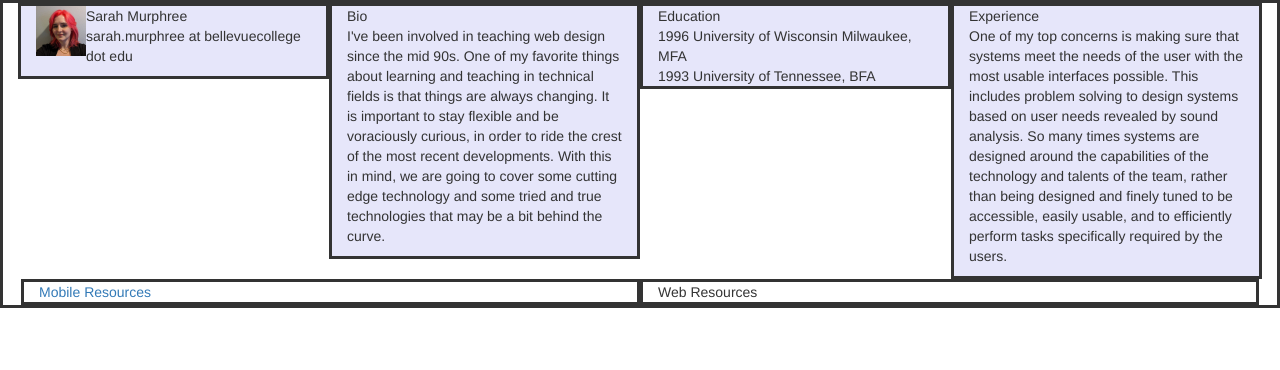
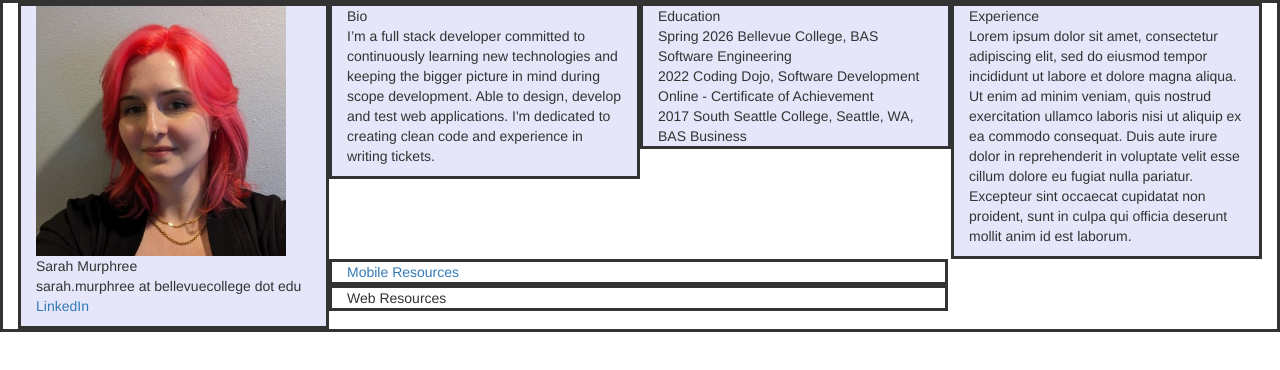
Before and after one commit to smurph7894/Portfolio, a plain HTML site: page index.html in a window 1280 px wide. Drawn offline with Linux system fonts and the light colour scheme.

Commit message:
edit photo, bio, add LinkedIn Link, and education

```diff
--- a/index.html
+++ b/index.html
@@ -64,7 +64,7 @@ TURN BORDERS OFF, TURN BORDERS OFF, REPEAT, TURN BORDERS OFF FOR PRODUCTION.  DO
             background-color: lightblue;
         }
 
-        }
+
     </style>
 
 </head>
@@ -74,29 +74,42 @@ TURN BORDERS OFF, TURN BORDERS OFF, REPEAT, TURN BORDERS OFF FOR PRODUCTION.  DO
     <div class="container-fluid">
 
             <div class="col col-sm-6 col-md-4 col-lg-3 col-xl-12">
-                <img src="./images/ProfilePic.jpg" style="float:left; height:50px; margin:0px;">
+                <img src="./images/ProfilePic.jpg" style="float:left; height:250px; aspect-ratio: 1/1; margin:0px;">
                 <p>
                     Sarah Murphree<br>
                     sarah.murphree at bellevuecollege dot edu
+                    <a href="https://www.linkedin.com/in/sarah-murphree/">LinkedIn</a>
                 </p>
             </div><!-- port 1-->
 
             <div class="col col-sm-6 col-md-4 col-lg-3 col-xl-12">
                 <p>
-                    <span class="strong">Bio<br></span>I've been involved in teaching web design since the mid 90s. One of my favorite things about learning and teaching in technical fields is that things are always changing.  It is important to stay flexible and be voraciously curious, in order to ride the crest of the most recent developments. With this in mind, we are going to cover some cutting edge technology and some tried and true technologies that may be a bit behind the curve.
+                    <span class="strong">
+                        Bio
+                        <br>
+                        </span>
+                        I’m a full stack developer committed to continuously learning new technologies
+                        and keeping the bigger picture in mind during scope development. Able to design, develop
+                        and test web applications. I'm dedicated to creating clean code and experience in writing tickets.
+
                 </p>
             </div> <!-- port 2-->
 
             <div class="col col-sm-6 col-md-4 col-lg-3 col-xl-12 hidden-xs hidden-sm">
                 Education<br>
-                1996 University of Wisconsin Milwaukee, MFA<br>
-                1993 University of Tennessee, BFA
+                Spring 2026 Bellevue College, BAS Software Engineering<br>
+                2022 Coding Dojo, Software Development Online - Certificate of Achievement <br>
+                2017 South Seattle College, Seattle, WA, BAS Business
             </div> <!--land 3-->
 
             <div class="col col-sm-6 col-md-4 col-lg-3 col-xl-12 hidden-xs hidden-sm">
                 Experience<br>
                 <p>
-                    One of my top concerns is making sure that systems meet the needs of the user with the most usable interfaces possible. This includes problem solving to design systems based on user needs revealed by sound analysis. So many times systems are designed around the capabilities of the technology and talents of the team, rather than being designed and finely tuned to be accessible, easily usable, and to efficiently perform tasks specifically required by the users.
+                    Lorem ipsum dolor sit amet, consectetur adipiscing elit, sed do eiusmod tempor incididunt ut labore
+                    et dolore magna aliqua. Ut enim ad minim veniam, quis nostrud exercitation ullamco laboris nisi ut
+                    aliquip ex ea commodo consequat. Duis aute irure dolor in reprehenderit in voluptate velit esse cillum
+                    dolore eu fugiat nulla pariatur. Excepteur sint occaecat cupidatat non proident, sunt in culpa qui
+                    officia deserunt mollit anim id est laborum.
                 </p>
             </div><!-- land 3-->
             <!--!div-->
```
